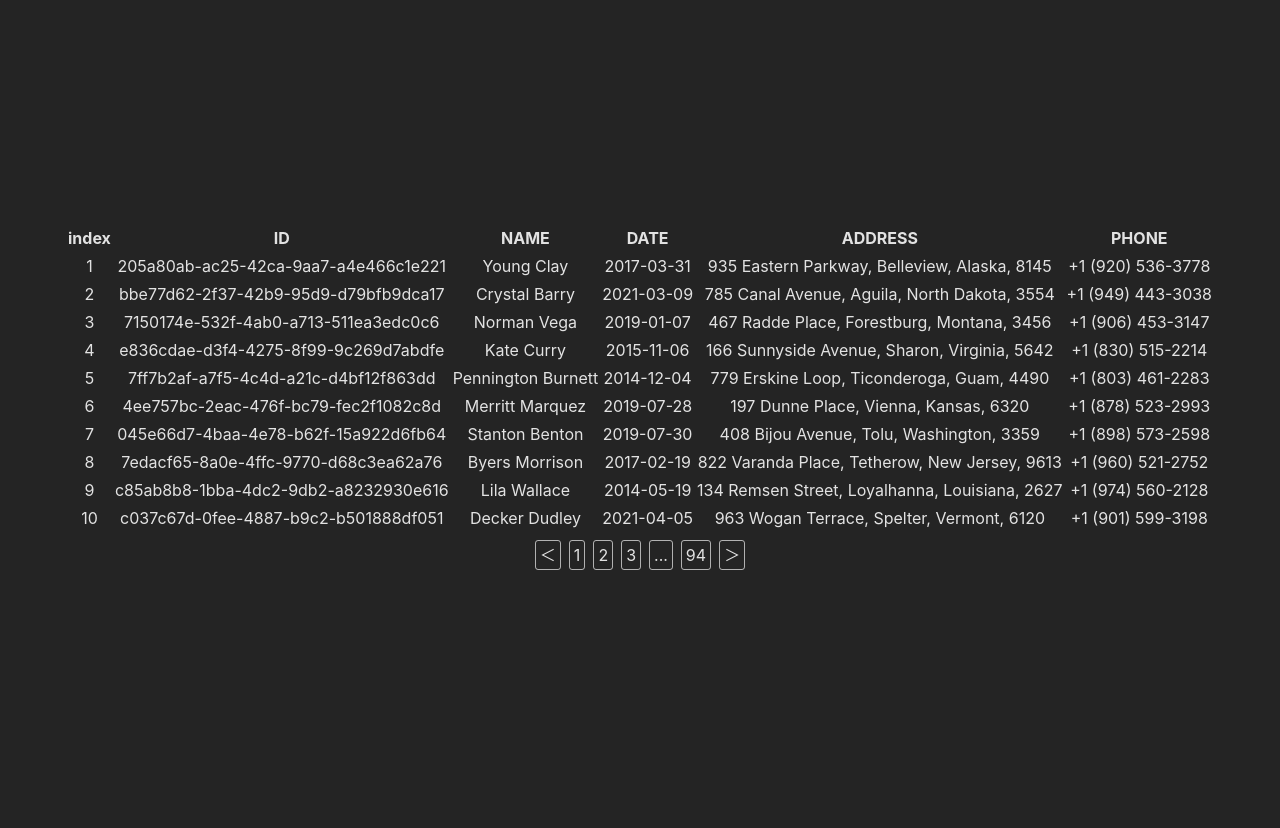
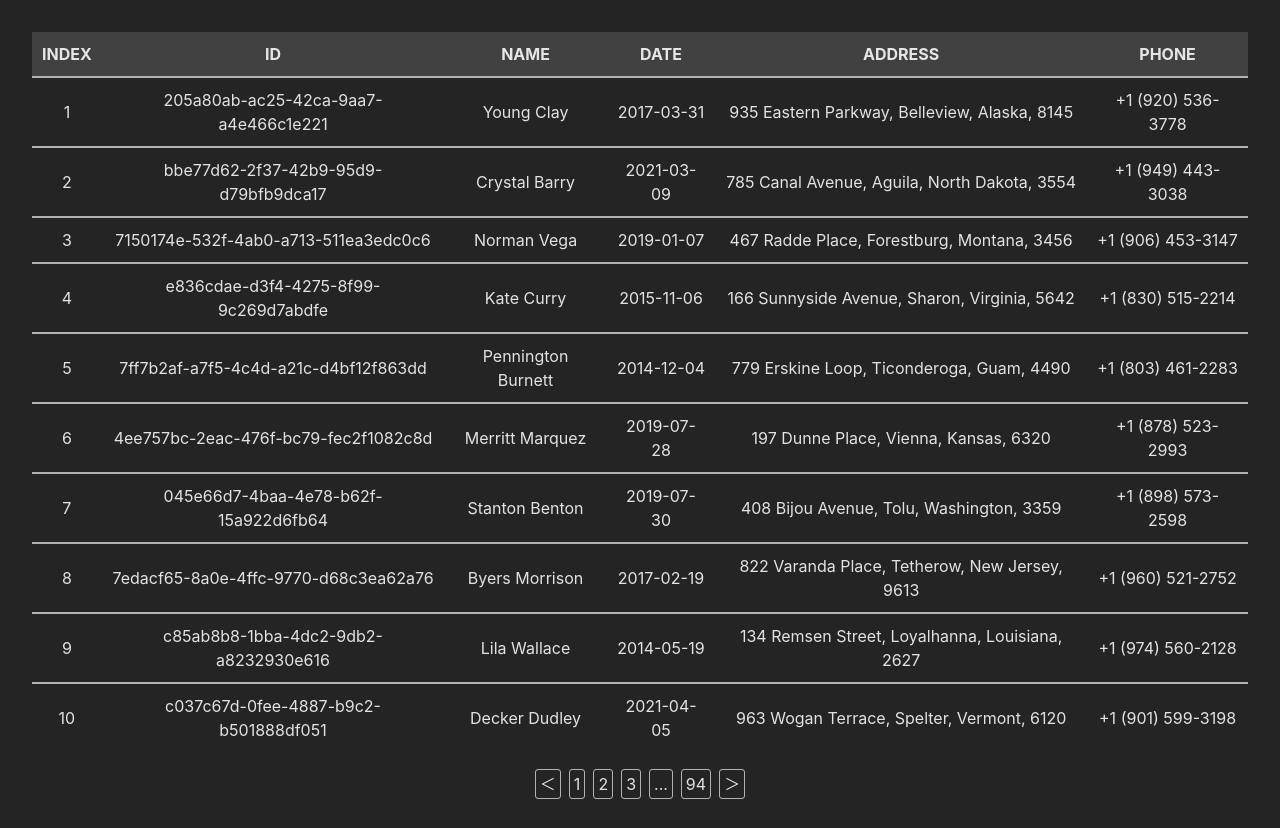
Before and after one commit to KimiaMontazeri/users-table, a React (Vite) app: page / in a window 1280 px wide. Before the commit the page ends 800 px from the top, so only its background shows below. Built offline with nearby package versions, Linux system fonts and the light colour scheme.

Commit message:
feat: add styles to the table

```diff
--- a/src/components/UsersTable/User/User.tsx
+++ b/src/components/UsersTable/User/User.tsx
@@ -11,7 +11,7 @@ export default function User({
   index: number;
 }) {
   return (
-    <tr style={{ border: "3px solid white" }}>
+    <tr className="row">
       <td>{index}</td>
       <td>{id}</td>
       <td>{name}</td>
--- a/src/components/UsersTable/UsersTable.tsx
+++ b/src/components/UsersTable/UsersTable.tsx
@@ -26,8 +26,8 @@ export default function UsersTable() {
     <>
       <table>
         <thead>
-          <tr>
-            <th>index</th>
+          <tr className="header-row">
+            <th>INDEX</th>
             {KEYS.map((key, index) => (
               <th key={index}>{key.toUpperCase()}</th>
             ))}
--- a/src/index.css
+++ b/src/index.css
@@ -15,12 +15,33 @@ body {
   min-height: 100vh;
 }
 
-.pagination-container {
+table {
+  table-layout: auto;
+  width: 100%;
+  border-collapse: separate;
+  border-radius: 2px 2px 0px 0px;
+  border-spacing: 0px;
+}
+
+.header-row {
+  background-color: #e9e4e426;
+}
+
+.header-row th {
   padding: 10px;
 }
 
+.row td {
+  padding: 10px;
+  border-top: 2px solid rgb(179, 177, 177);
+}
+
+.pagination-container {
+  margin-top: 20px;
+}
+
 .pagination-block {
-  border: 1px solid rgba(255, 255, 255, 0.647);;
+  border: 1px solid rgba(255, 255, 255, 0.647);
   border-radius: 3px;
   padding: 4px;
   margin: 4px;
```
